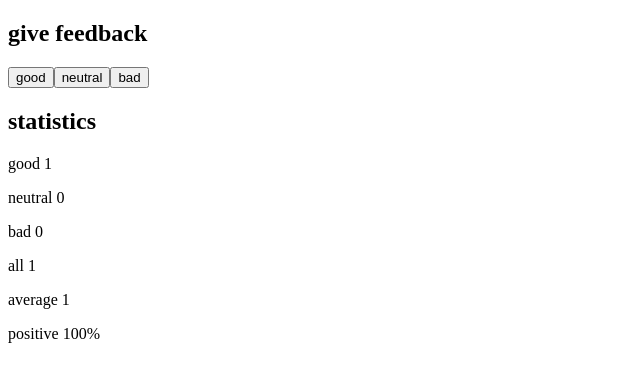
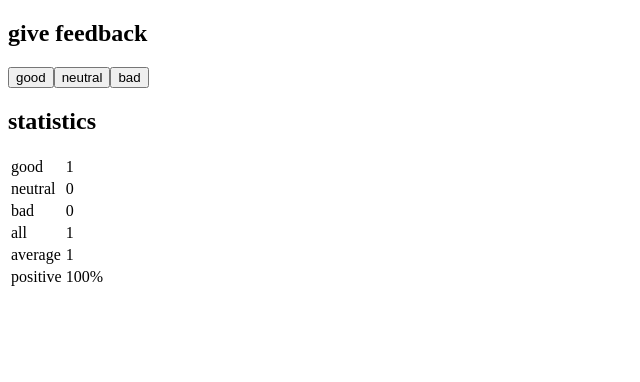
Before and after one commit to swamisea/FullStackOpenReact_SC, a React (Vite) app in the folder part1/unicafe/: page / in a window 1280 px wide. Both pictures are taken after a click on the button "good". Shown: the top 382 px of the page, without its empty margins (0-640 px from the left). Built offline with nearby package versions, Linux system fonts and the light colour scheme.

Commit message:
part1 ex11 completed

```diff
--- a/part1/unicafe/src/App.jsx
+++ b/part1/unicafe/src/App.jsx
@@ -21,23 +21,28 @@ const Statistics = ({ good, neutral, bad, total }) => {
   }
   return (
     <div>
-      <StatisticLine text='good' value={good}/>
-      <StatisticLine text='neutral' value={neutral}/>
-      <StatisticLine text='bad' value={bad}/>
-      <StatisticLine text='all' value={total}/>
-      <StatisticLine text='average' value={average}/>
-      <StatisticLine text='positive' value={positive} specialchar="%"/>
+      <table>
+          <StatisticLine text="good" value={good} />
+          <StatisticLine text="neutral" value={neutral} />
+          <StatisticLine text="bad" value={bad} />
+          <StatisticLine text="all" value={total} />
+          <StatisticLine text="average" value={average} />
+          <StatisticLine text="positive" value={positive} specialchar="%" />
+      </table>
     </div>
   );
 };
 
 const Button = ({ onClick, text }) => <button onClick={onClick}>{text}</button>;
 
-const StatisticLine = ({ text, value, specialchar = "" }) => (
-  <p>
-    {text} {value}{specialchar}
-  </p>
-);
+const StatisticLine = ({ text, value, specialchar = "" }) => {
+  return (
+    <tr>
+      <td>{text}</td>
+      <td>{value}{specialchar}</td>
+    </tr>
+  );
+};
 
 const App = () => {
   // save clicks of each button to its own state
@@ -61,9 +66,9 @@ const App = () => {
   return (
     <div>
       <Heading heading="give feedback" />
-      <Button onClick={handleGoodClick} text='good'/>
-      <Button onClick={handleNeutralClick} text='neutral'/>
-      <Button onClick={handleBadClick} text='bad'/>
+      <Button onClick={handleGoodClick} text="good" />
+      <Button onClick={handleNeutralClick} text="neutral" />
+      <Button onClick={handleBadClick} text="bad" />
       <Heading heading="statistics" />
       <p>
         <Statistics good={good} neutral={neutral} bad={bad} total={total} />
```
